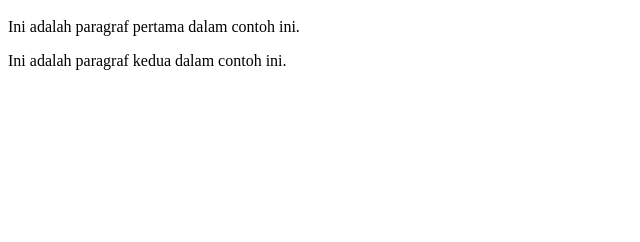
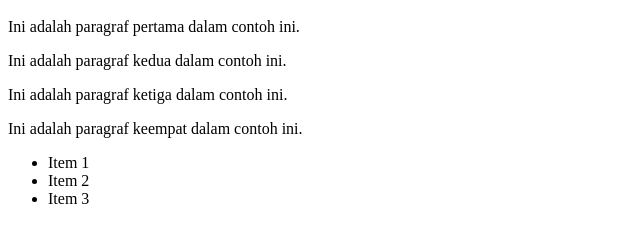
Before and after one commit to tugasriyadi/3SE, a plain HTML site: page index.html in a window 1280 px wide. Shown: the part 48-290 px from the top of the page, without its empty margins (0-640 px from the left). Drawn offline with Linux system fonts and the light colour scheme.

Commit message:
Update index.html
paragrap 2 dan 3
dan bullet list

```diff
--- a/index.html
+++ b/index.html
@@ -6,5 +6,12 @@
     <h1>Selamat datang di contoh HTML</h1>
     <p>Ini adalah paragraf pertama dalam contoh ini.</p>
     <p>Ini adalah paragraf kedua dalam contoh ini.</p>
-  </body>
+    <p>Ini adalah paragraf ketiga dalam contoh ini.</p>
+    <p>Ini adalah paragraf keempat dalam contoh ini.</p>
+     <ul>
+      <li>Item 1</li>
+      <li>Item 2</li>
+      <li>Item 3</li>
+    </ul>
+      </body>
 </html>
```
